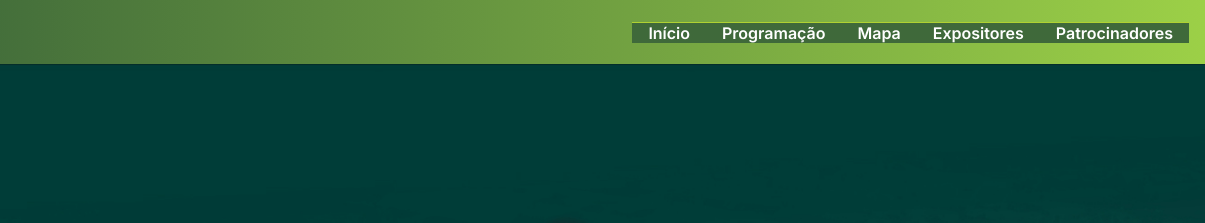
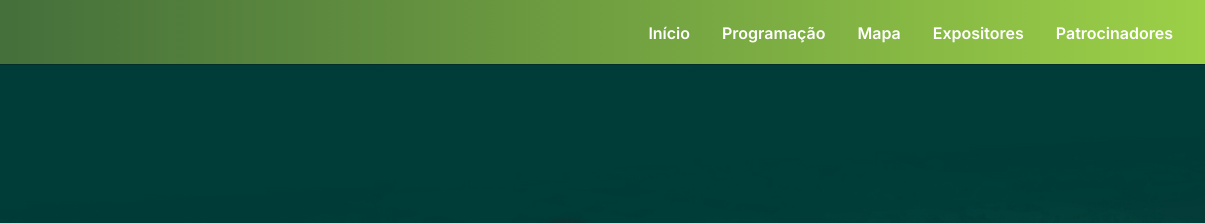
Before and after one commit to Danyel-silva-R/Agropec_site, a plain HTML site: page index.html in a window 1280 px wide. Shown: the top 223 px of the page, 75-1280 px from the left. Drawn offline with Linux system fonts and the light colour scheme.

Commit message:
Alterações

```diff
--- a/src/css/styles.css
+++ b/src/css/styles.css
@@ -48,9 +48,9 @@
   top: 100%;
   right: 0;
   width: 100%;
-  background-color: #3f693a; /* cor de fundo sempre visível no mobile */
+  background-color: transparent; /* cor de fundo sempre visível no mobile */
   z-index: 1001;
-  border-top: 1px solid #b0d132;
+  border-top: 1px solid transparent;
 }
 
 @media (max-width: 767px) {
```
